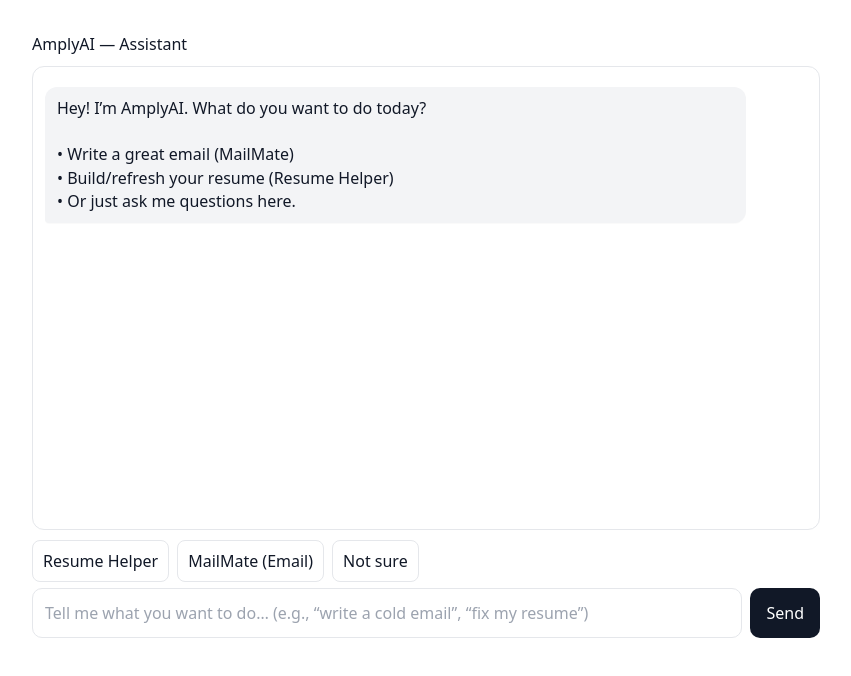
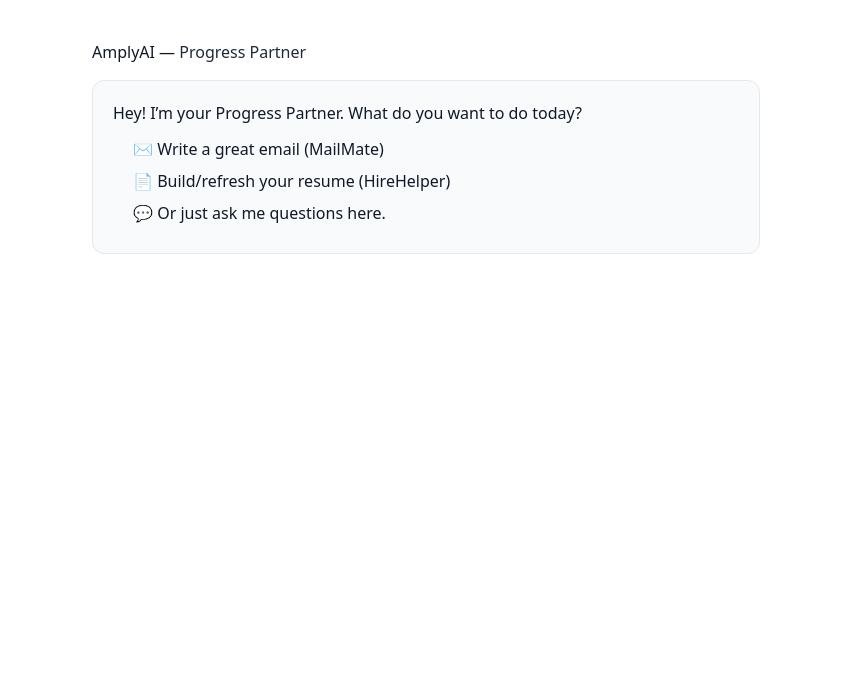
Before and after one commit to madevthevanthiran-maker/amplyai-chatbot, a Next.js app: page / in a window 1280 px wide. Shown: the top 676 px of the page, without its empty margins (214-1065 px from the left). Built offline with nearby package versions, Linux system fonts and the light colour scheme.

Commit message:
Update index.js

```diff
--- a/pages/index.js
+++ b/pages/index.js
@@ -1,182 +1,42 @@
-import { useState, useRef, useEffect } from "react";
-import { useRouter } from "next/router";
+// pages/index.jsx
+import Link from "next/link";
 
-function inferIntent(text) {
-  const t = text.toLowerCase();
-
-  // resume helper
-  if (/\b(resume|cv|curriculum|ats)\b/.test(t)) return "resume";
-
-  // mailmate email
-  if (/\b(email|outreach|mail|cold|follow[- ]?up|compose)\b/.test(t)) return "email";
-
-  // generic small talk / unknown
-  return "chat";
-}
-
-export default function HomeChat() {
-  const router = useRouter();
-  const [messages, setMessages] = useState([
-    {
-      role: "bot",
-      content:
-        "Hey! I’m AmplyAI. What do you want to do today?\n\n• Write a great email (MailMate)\n• Build/refresh your resume (Resume Helper)\n• Or just ask me questions here.",
-    },
-  ]);
-  const [input, setInput] = useState("");
-  const listRef = useRef(null);
-
-  useEffect(() => {
-    listRef.current?.scrollTo(0, listRef.current.scrollHeight);
-  }, [messages]);
-
-  const send = async (text) => {
-    const userText = (text ?? input).trim();
-    if (!userText) return;
-
-    setMessages((m) => [...m, { role: "user", content: userText }]);
-    setInput("");
-
-    // figure out where to go
-    const intent = inferIntent(userText);
-
-    if (intent === "resume") {
-      setMessages((m) => [
-        ...m,
-        { role: "bot", content: "Got it — opening Resume Helper…" },
-      ]);
-      // give UI a sec to show the message
-      setTimeout(() => router.push("/resume-builder"), 350);
-      return;
-    }
-
-    if (intent === "email") {
-      setMessages((m) => [
-        ...m,
-        { role: "bot", content: "Nice — let’s write an email with MailMate…" },
-      ]);
-      setTimeout(() => router.push("/email"), 350);
-      return;
-    }
-
-    // lightweight built-in small talk response
-    const reply =
-      "I can help with:\n• **Resume Helper** – type “resume” or click the button\n• **MailMate (Email)** – type “email” or click the button\n\nWhich one should we open?";
-    setMessages((m) => [...m, { role: "bot", content: reply }]);
-  };
-
+export default function Home() {
   return (
-    <div className="wrap">
-      <header className="header">
+    <div className="container">
+      <header className="topbar">
         <h1>
-          <span className="brand">AmplyAI</span> — Assistant
+          AmplyAI — <span className="brand">Progress Partner</span>
         </h1>
       </header>
 
-      <div className="chat" ref={listRef}>
-        {messages.map((m, i) => (
-          <div key={i} className={`bubble ${m.role}`}>
-            <div dangerouslySetInnerHTML={{ __html: m.content.replace(/\n/g, "<br/>") }} />
-          </div>
-        ))}
+      <div className="chatbox">
+        <p>Hey! I’m your Progress Partner. What do you want to do today?</p>
+        <ul>
+          <li>
+            <Link href="/email">✉️ Write a great email (MailMate)</Link>
+          </li>
+          <li>
+            <Link href="/resume">📄 Build/refresh your resume (HireHelper)</Link>
+          </li>
+          <li>💬 Or just ask me questions here.</li>
+        </ul>
       </div>
 
-      <div className="quick">
-        <button onClick={() => send("resume")}>Resume Helper</button>
-        <button onClick={() => send("email")}>MailMate (Email)</button>
-        <button onClick={() => send("help me decide")}>Not sure</button>
-      </div>
-
-      <form
-        className="composer"
-        onSubmit={(e) => {
-          e.preventDefault();
-          send();
-        }}
-      >
-        <input
-          placeholder="Tell me what you want to do… (e.g., “write a cold email”, “fix my resume”)"
-          value={input}
-          onChange={(e) => setInput(e.target.value)}
-        />
-        <button className="primary" type="submit">
-          Send
-        </button>
-      </form>
-
       <style jsx>{`
-        .wrap {
-          max-width: 820px;
-          margin: 32px auto;
-          padding: 0 16px 24px;
-        }
-        .header { margin-bottom: 10px; }
-        .brand { color: #111827; }
-        .chat {
-          height: 58vh;
-          min-height: 420px;
+        .container { max-width: 700px; margin: 40px auto; padding: 0 16px; }
+        .topbar { margin-bottom: 16px; }
+        .brand { color: #1e293b; }
+        .chatbox {
+          background: #f8fafc;
           border: 1px solid #e5e7eb;
           border-radius: 12px;
-          padding: 12px;
-          overflow-y: auto;
-          background: #fff;
+          padding: 20px;
         }
-        .bubble {
-          max-width: 92%;
-          padding: 10px 12px;
-          border-radius: 12px;
-          margin: 8px 0;
-          line-height: 1.45;
-          box-shadow: 0 1px 0 rgba(0,0,0,0.02);
-          word-break: break-word;
-        }
-        .bubble.user {
-          background: #111827;
-          color: #fff;
-          margin-left: auto;
-          border-bottom-right-radius: 4px;
-        }
-        .bubble.bot {
-          background: #f3f4f6;
-          color: #111827;
-          border-bottom-left-radius: 4px;
-        }
-        .quick {
-          display: flex;
-          gap: 8px;
-          margin: 10px 0 6px;
-          flex-wrap: wrap;
-        }
-        .quick button {
-          border: 1px solid #e5e7eb;
-          background: #fff;
-          padding: 8px 10px;
-          border-radius: 8px;
-          cursor: pointer;
-        }
-        .quick button:hover { background: #f9fafb; }
-        .composer {
-          display: grid;
-          grid-template-columns: 1fr auto;
-          gap: 8px;
-          margin-top: 6px;
-        }
-        input {
-          border: 1px solid #e5e7eb;
-          border-radius: 10px;
-          padding: 12px;
-        }
-        .primary {
-          background: #111827;
-          color: #fff;
-          border: none;
-          border-radius: 10px;
-          padding: 0 16px;
-        }
-        @media (max-width: 700px) {
-          .chat { height: 60vh; }
-          .bubble { max-width: 100%; }
-        }
+        ul { margin: 12px 0 0; padding-left: 20px; }
+        li { margin-bottom: 8px; }
+        a { text-decoration: none; color: #0070f3; }
+        a:hover { text-decoration: underline; }
       `}</style>
     </div>
   );
```
